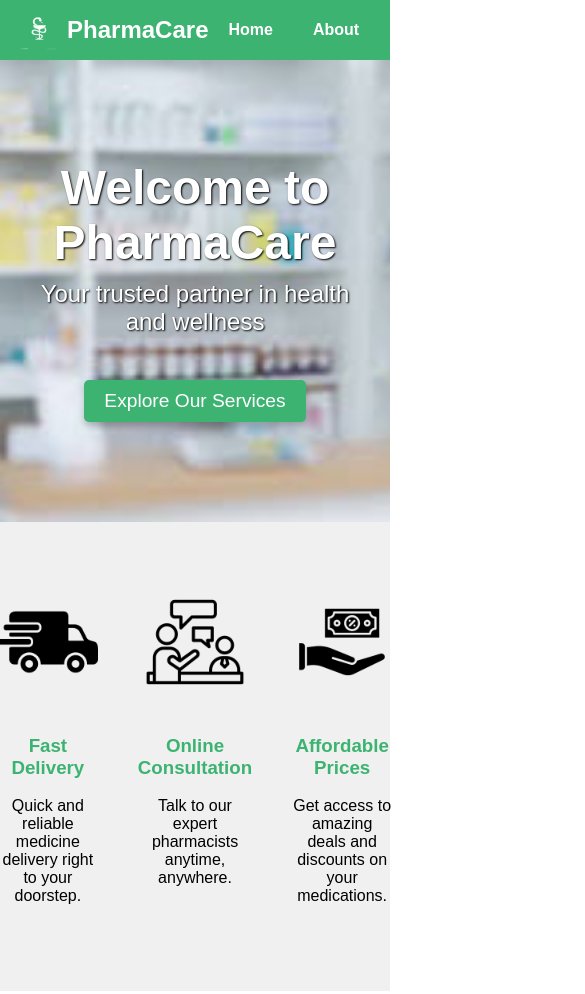
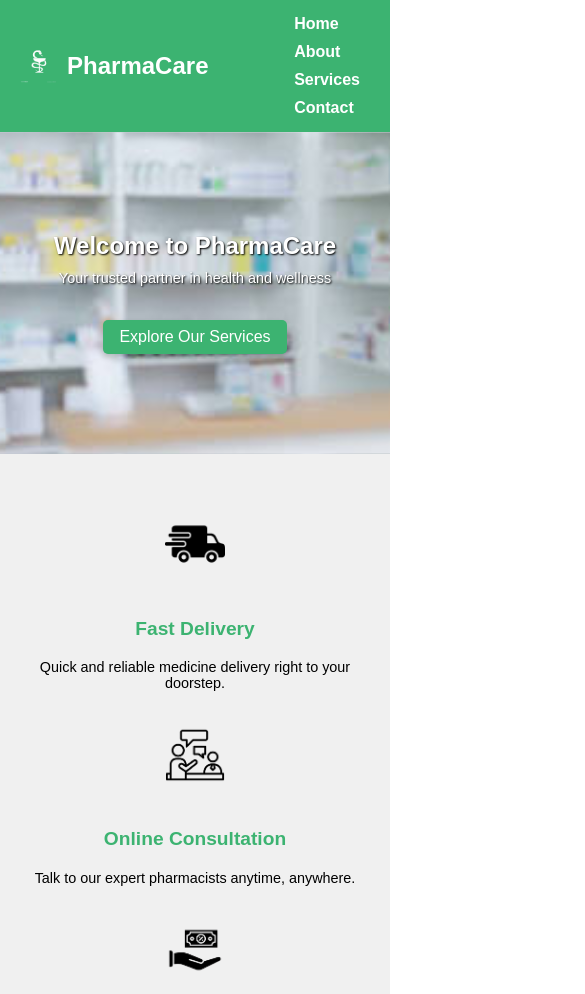
Before and after one commit to illegaltonye/Group-4-shii, a plain HTML site: page index.html in a window 390 px wide. Shown: the top 994 px of the page, 585 px wide, since content can reach past the window. Drawn offline with Linux system fonts and the light colour scheme.

Commit message:
type shii

```diff
--- a/index.html
+++ b/index.html
@@ -12,7 +12,9 @@
 <body>
     <nav>
         <div class="logo">
-            <img src="image-removebg-preview (4).png" alt="PharmaCare Logo" class="logo-img">
+            <a href="index.html">
+                <img src="image-removebg-preview (4).png" alt="PharmaCare Logo" class="logo-img">
+            </a>
             PharmaCare
         </div>
         <ul>
--- a/styles.css
+++ b/styles.css
@@ -98,28 +98,90 @@ nav ul li a:hover {
   justify-content: center;
   padding: 50px 20px;
   background-color: #f0f0f0;
+  flex-wrap: wrap; /* Enables wrapping for smaller screens */
 }
 
 .feature {
   text-align: center;
   margin: 20px;
   max-width: 300px;
+  flex: 1 1 calc(33.33% - 40px); /* 3 items per row with margin */
+  box-sizing: border-box;
 }
 
 .feature img {
   width: 100px;
   height: 100px;
   margin-bottom: 20px;
+  transition: transform 0.3s ease; /* Smooth scaling effect */
+}
+
+.feature img:hover {
+  transform: scale(1.1); /* Slightly enlarges the icon on hover */
 }
 
 .feature h3 {
   color: #3cb371;
 }
 
-.feature img {
-  transition: transform 0.3s ease; /* Smooth scaling effect */
+/* Media Queries for Responsiveness */
+@media (max-width: 768px) {
+  nav ul {
+    flex-direction: column;
+    align-items: flex-start;
+  }
+
+  nav ul li {
+    margin: 5px 0;
+  }
+
+  .hero h1 {
+    font-size: 2em;
+  }
+
+  .hero p {
+    font-size: 1em;
+  }
+
+  .features {
+    flex-direction: column;
+  }
+
+  .feature {
+    max-width: 100%; /* Full width for smaller screens */
+    margin: 10px 0;
+  }
+
+  .feature img {
+    width: 80px;
+    height: 80px;
+  }
 }
 
-.feature img:hover {
-  transform: scale(1.1); /* Slightly enlarges the icon on hover */
+@media (max-width: 480px) {
+  .hero h1 {
+    font-size: 1.5em;
+  }
+
+  .hero p {
+    font-size: 0.9em;
+  }
+
+  .hero button {
+    font-size: 1em;
+    padding: 8px 16px;
+  }
+
+  .feature img {
+    width: 60px;
+    height: 60px;
+  }
+
+  .feature h3 {
+    font-size: 1.2em;
+  }
+
+  .feature p {
+    font-size: 0.9em;
+  }
 }
```
